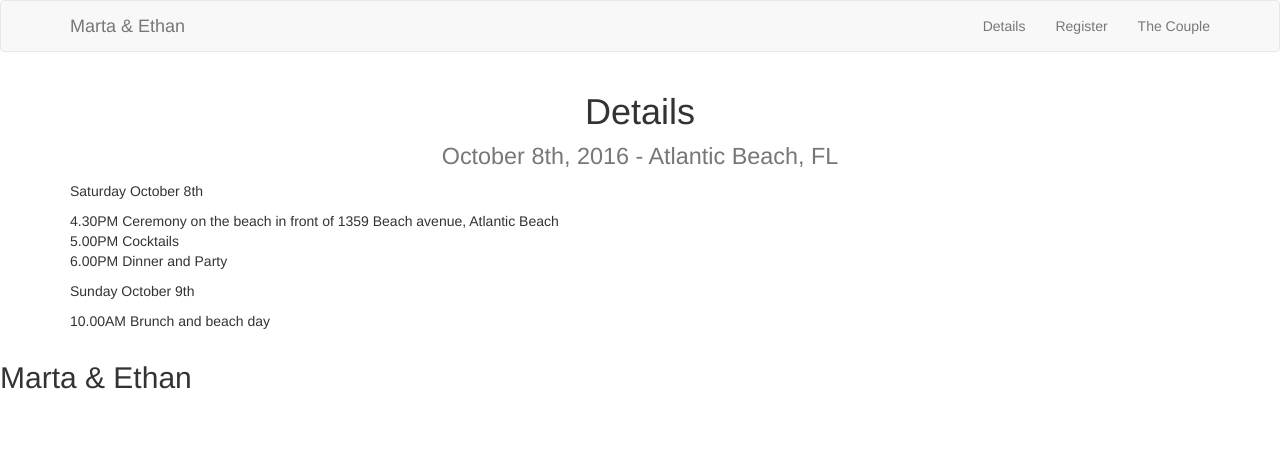
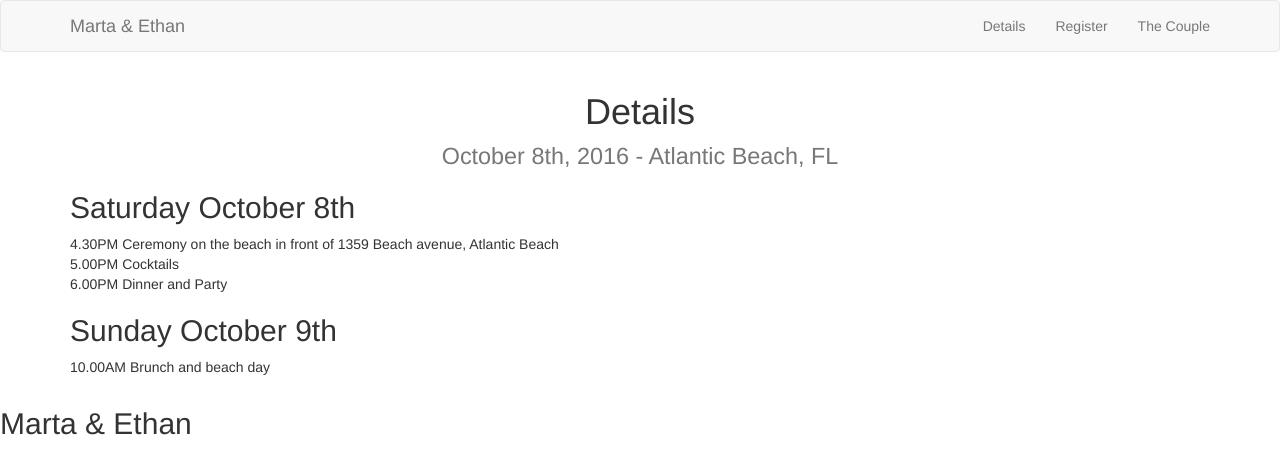
Before and after one commit to esoergel/wedding-site, a Jekyll site: the page built from details.md, in a window 1280 px wide. Shown: the top 474 px of the page. Built offline with Jekyll 4.4.1, drawn with Linux system fonts in a browser that asks for light colours.

```diff
--- a/details.md
+++ b/details.md
@@ -4,7 +4,7 @@ title: Details
 subheading: October 8th, 2016 - Atlantic Beach, FL
 ---
 
-Saturday October 8th
+## Saturday October 8th
 
 4.30PM Ceremony on the beach in front of 1359 Beach avenue, Atlantic Beach
 5.00PM Cocktails
@@ -12,6 +12,6 @@ Saturday October 8th
 
 
 
-Sunday October 9th
+## Sunday October 9th
 
 10.00AM Brunch and beach day
```
